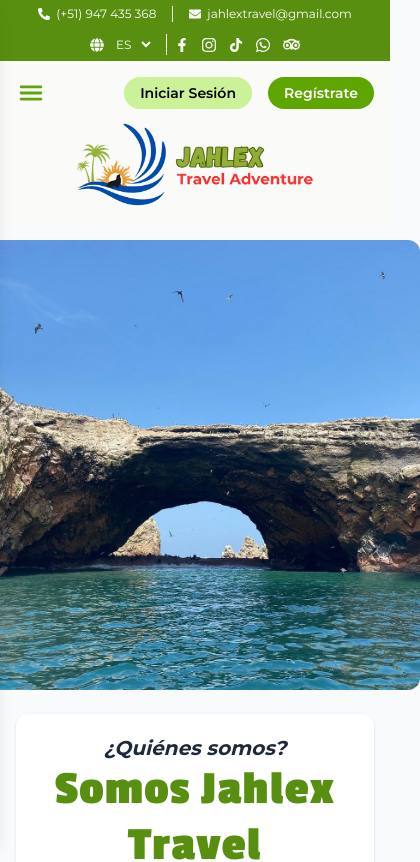
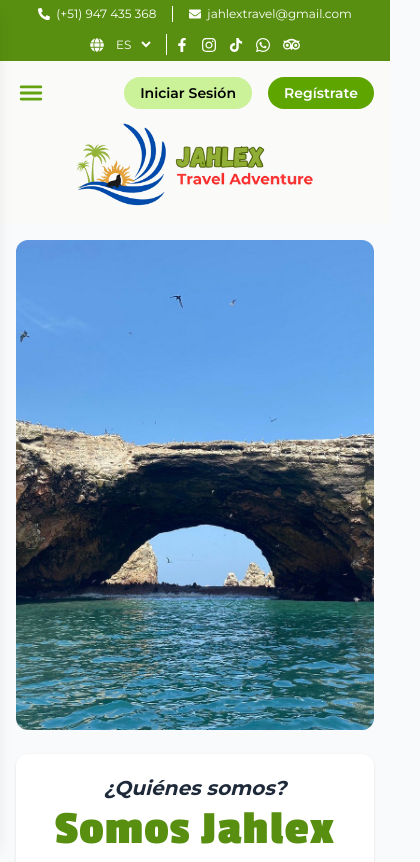
Before and after one commit to MagalyCanelo/JahlexTravelV2, a Next.js app: page /aboutus in a window 390 px wide. Shown: the top 862 px of the page, 420 px wide, since content can reach past the window. Built offline with nearby package versions, Linux system fonts and the light colour scheme.

Commit message:
feat: acomodar la img del nosotros

```diff
--- a/app/aboutus/Components/WhoWeAre.tsx
+++ b/app/aboutus/Components/WhoWeAre.tsx
@@ -9,7 +9,7 @@ const QuiénesSomos = () => {
     <div className="flex flex-col lg:flex-row justify-center items-center py-4 px-4 lg:px-6 xl:px-8 xl:pr-10 lg:pr-8 lg:pt-4">
       {/* Imagen a la izquierda */}
       <div className="flex justify-center items-center w-full">
-        <div className="flex-shrink-0 w-[450px] h-[450px] lg:w-[550px] lg:h-[575px]">
+        <div className="flex-shrink-0 w-full max-w-[550px] h-[490px] lg:h-[575px]">
           <Image
             src={islas_ballestas.src}
             alt="Logo de la empresa"
```
Also changed, not shown: public/lancha.jpg.
